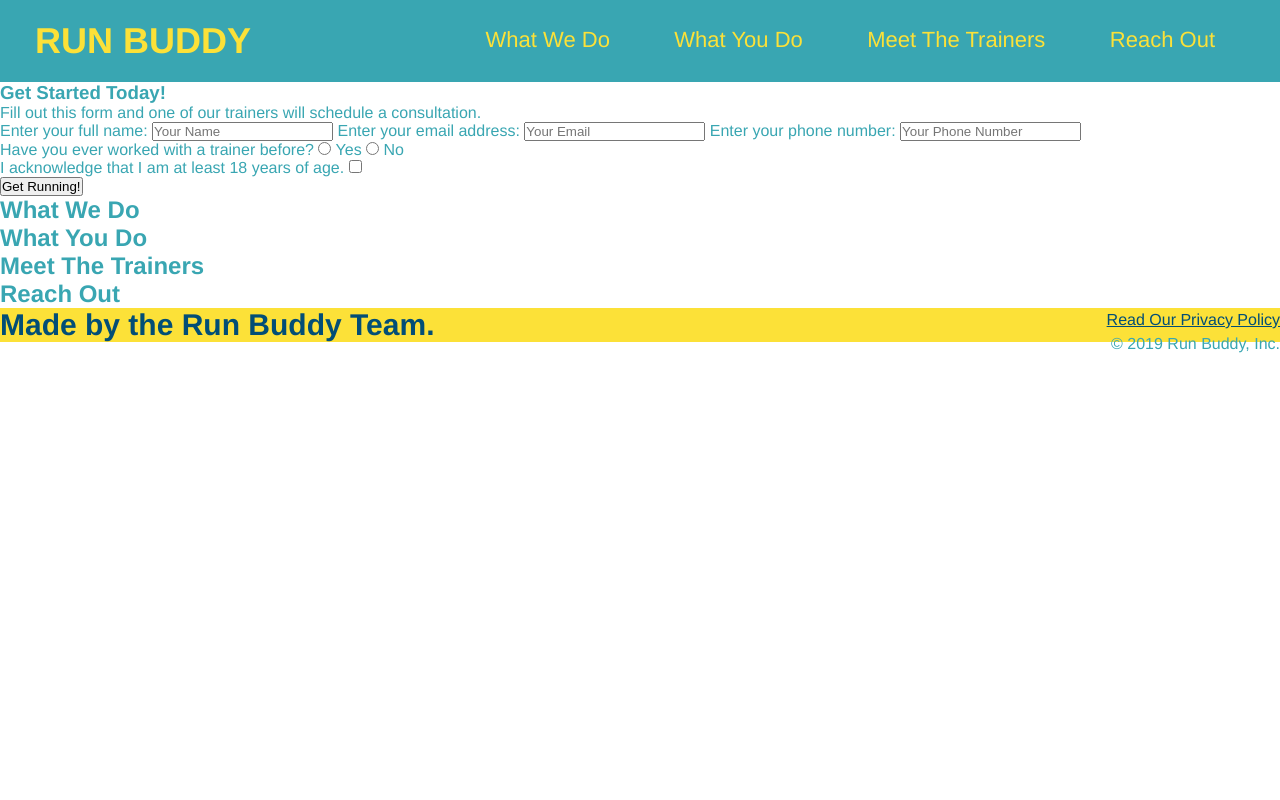
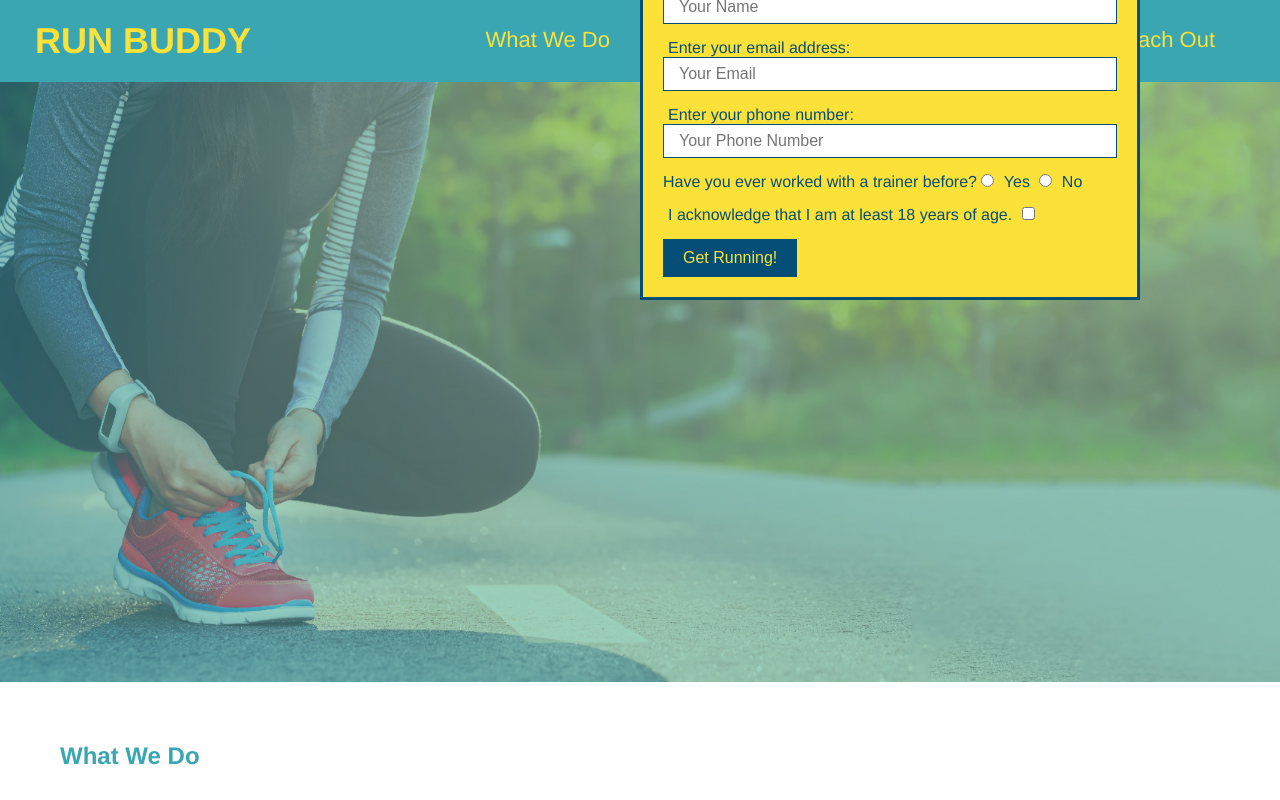
Before and after one commit to JaxonAdams/run-buddy, a plain HTML site: page index.html in a window 1280 px wide. Shown: the top 800 px of the page. Drawn offline with Linux system fonts and the light colour scheme.

Commit message:
hero styled

```diff
--- a/assets/css/style.css
+++ b/assets/css/style.css
@@ -46,14 +46,14 @@ header nav ul li a {
 footer {
     background-color: #fce138;
     width: 100%;
-    padding: 40px 35 px;
+    padding: 40px 35px;
 }
 
 footer h2 {
     display: inline;
     color: #024e76;
     font-size: 30px;
-    margin: 0;
+    margin: 0px;
 }
 
 footer div {
@@ -65,3 +65,58 @@ footer div {
 footer a {
     color: #024e76;
 }
+
+section {
+    padding: 60px;
+}
+
+/* hero style start*/
+.hero {
+    background-image: url("../images/hero-bg.jpg");
+    height: 600px;
+    background-size: cover;
+    background-position: center;
+}
+
+.hero-form {
+    color: #024e76;
+    background-color: #fce138;
+    padding: 20px;
+    width: 500px;
+    border: solid 3px #024e76;
+    position: absolute;
+    bottom: 500px;
+    right: 140px;
+}
+
+.hero-form h3 {
+    font-size: 25px;
+    margin: 0;
+}
+
+.hero-form p {
+    margin: 5px 0 15px 0;
+}
+
+.form-input {
+    border: 1px solid #024e76;
+    display: block;
+    padding: 7px 15px;
+    font-size: 16px;
+    color: #024e76;
+    width: 100%;
+    margin-bottom: 15px;
+}
+
+.hero-form label {
+    margin: 0 5px;
+}
+
+.hero-form button {
+    color: #fce138;
+    background-color: #024e76;
+    border: none;
+    padding: 10px 20px;
+    font-size: 16px;
+}
+/* hero style end */
--- a/index.html
+++ b/index.html
@@ -33,18 +33,18 @@
         </header>
 
         <!-- hero/jumbotron -->
-        <section>
-            <div>
+        <section class="hero">
+            <div class="hero-form">
                 <h3>Get Started Today!</h3>
                 <p>Fill out this form and one of our trainers will schedule a consultation.</p>
                 <!-- form element -->
                 <form>
                     <label for="name">Enter your full name:</label>
-                    <input type="text" placeholder="Your Name" name="name" id="name"/>
+                    <input type="text" placeholder="Your Name" name="name" id="name" class="form-input" />
                     <label for="email">Enter your email address:</label>
-                    <input type="email" placeholder="Your Email" name="email" id="email"/>
+                    <input type="email" placeholder="Your Email" name="email" id="email" class="form-input" />
                     <label for="phone number">Enter your phone number:</label>
-                    <input type="tel" placeholder="Your Phone Number" name="phone number" id="phone number"/>
+                    <input type="tel" placeholder="Your Phone Number" name="phone number" id="phone number" class="form-input" />
                     <p>
                         Have you ever worked with a trainer before?
                         <input type="radio" name="trainer confirm" id="trainer-yes" />
```
Also changed, not shown: assets/images/hero-bg.jpg (added).
